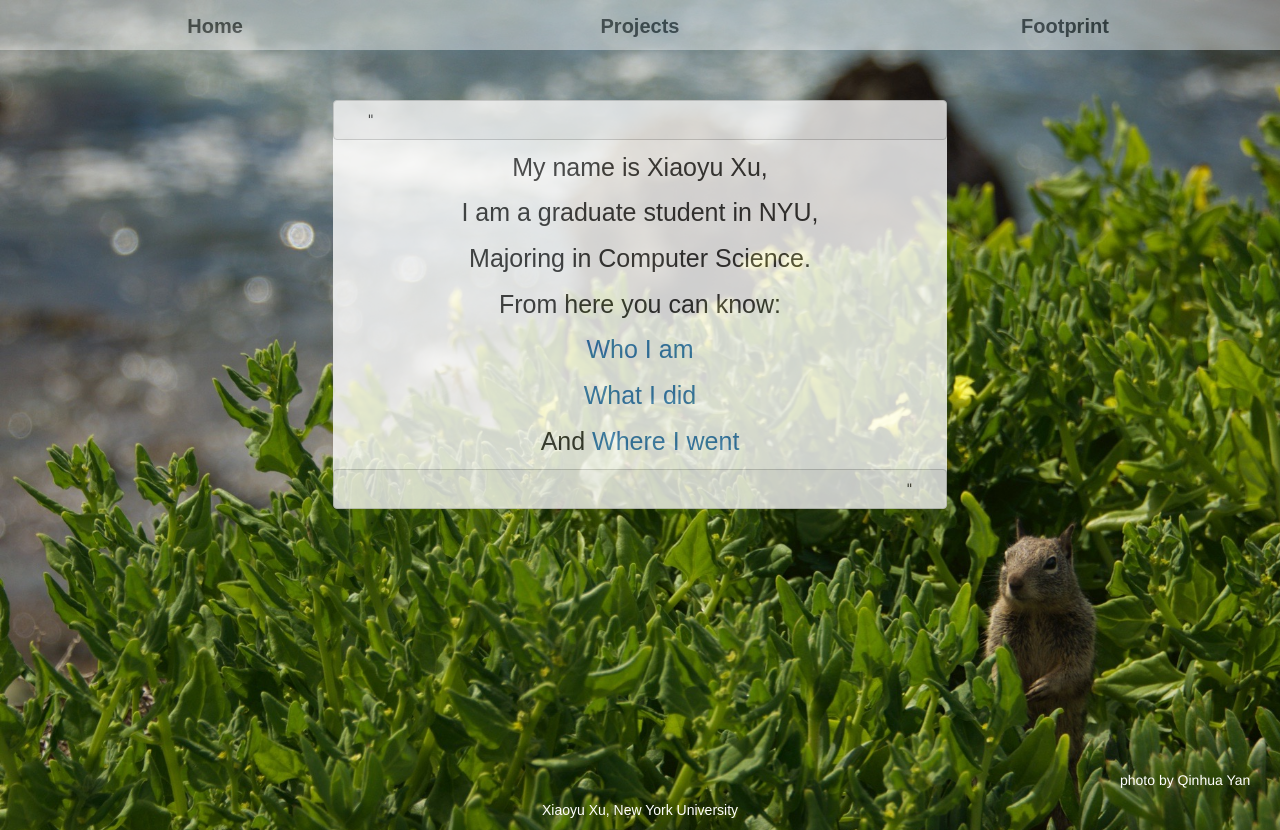
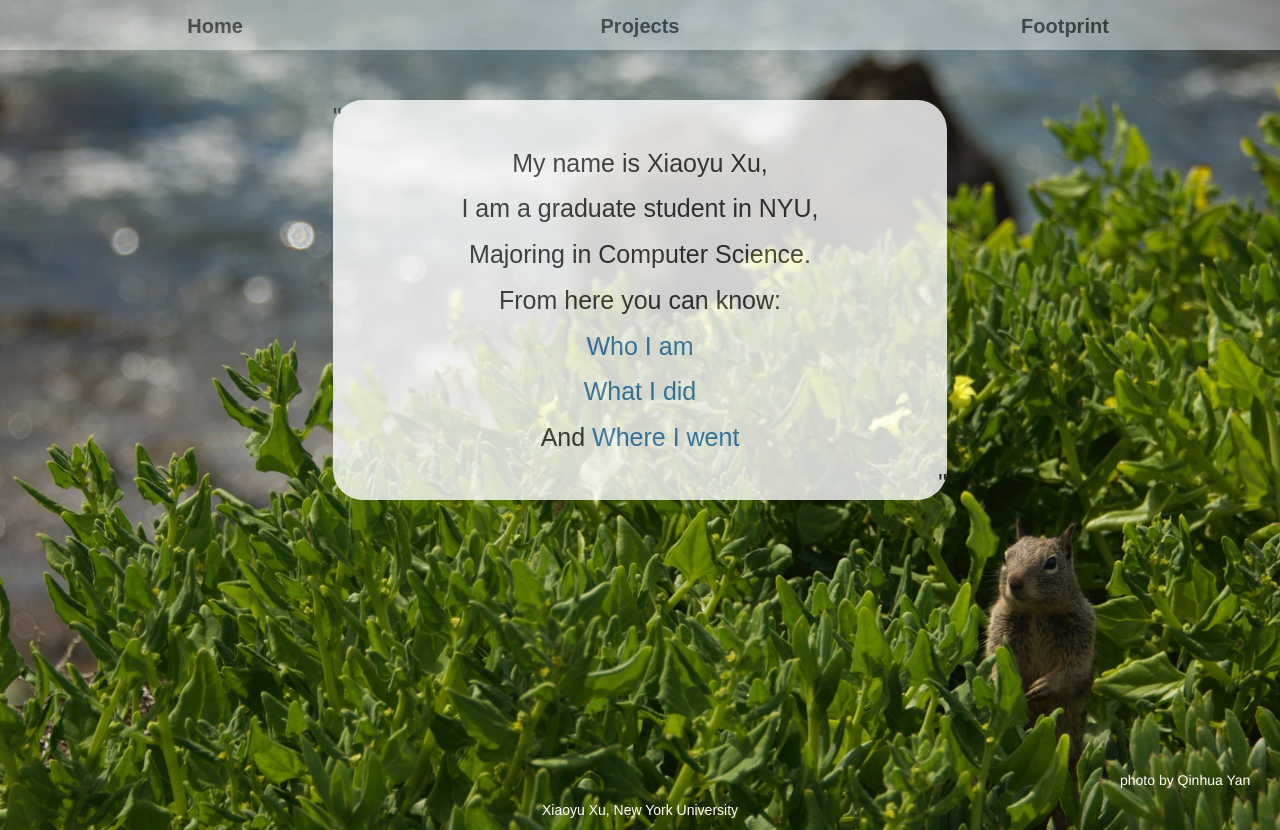
Before and after one commit to xuxiaoyu89/portfolio, a plain HTML site: page index.html in a window 1280 px wide. Drawn offline with nearby package versions, Linux system fonts and the light colour scheme; some packages are replaced by stand-ins of ours; a script that the page names is missing.

Commit message:
add content to home page

```diff
--- a/partials/main.html
+++ b/partials/main.html
@@ -1,5 +1,5 @@
 <div id="intro">
-	<pre align="left">   "</pre>
+	<p align="left" margin-left="3px">"</p>
 	<p>My name is Xiaoyu Xu,</p>
 	<p>I am a graduate student in NYU,</p>
 	<p>Majoring in Computer Science.</p>
@@ -7,5 +7,5 @@
 	<p><a href="#Home">Who I am</a></p>
 	<p><a href="#Projects">What I did</a></p>
 	<p>And <a href="#Footprint">Where I went</a></p>
-	<pre align="right">"   </pre>
+	<p align="right">"   </p>
 </div>
```
